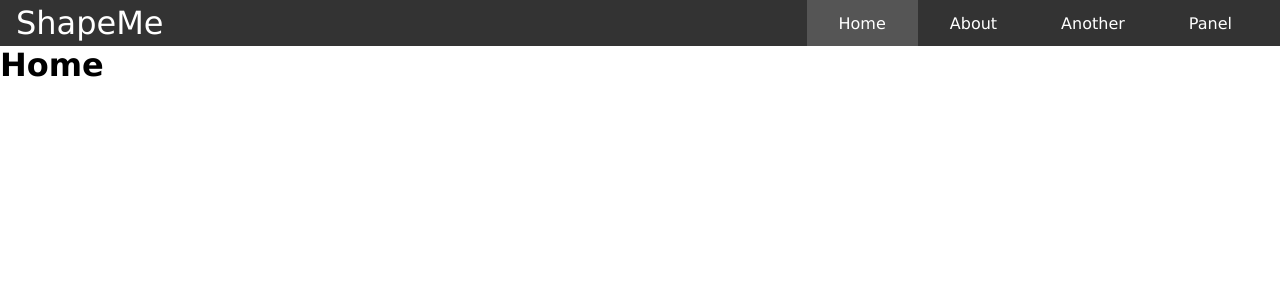
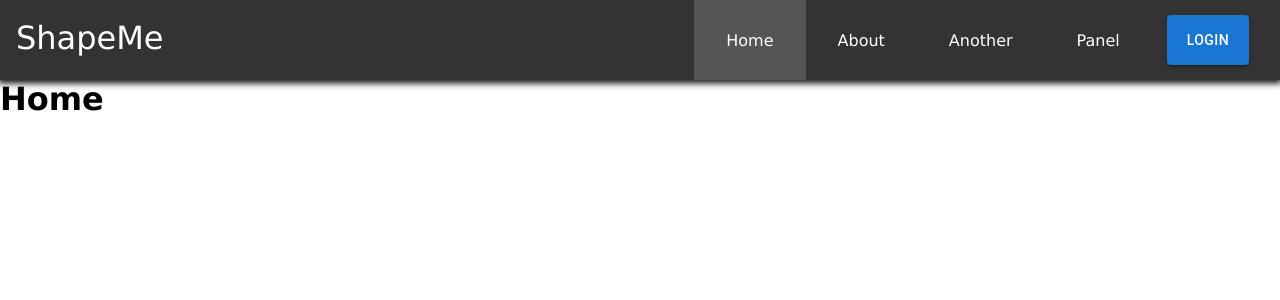
Before and after one commit to Kaloteeh/QuizMania, a React (Vite) app in the folder ShapeMe/: page / in a window 1280 px wide. Shown: the top 300 px of the page. Built offline with nearby package versions, Linux system fonts and the light colour scheme.

Commit message:
shtimi i login edhe nryshme t'vogla

```diff
--- a/ShapeMe/package.json
+++ b/ShapeMe/package.json
@@ -10,6 +10,9 @@
     "preview": "vite preview"
   },
   "dependencies": {
+    "@emotion/react": "^11.11.1",
+    "@emotion/styled": "^11.11.0",
+    "@mui/material": "^5.14.0",
     "react": "^18.2.0",
     "react-dom": "^18.2.0",
     "react-router-dom": "^6.14.1"
--- a/ShapeMe/src/header/Header.jsx
+++ b/ShapeMe/src/header/Header.jsx
@@ -1,19 +1,18 @@
 import './header.css'
 import {Link, useResolvedPath,useMatch} from 'react-router-dom'
+import Button from '@mui/material/Button';
 export default function Header(){
 
 return (
 <>
 <nav className="nav">
     <a href="/" className="site-title" id='title'>ShapeMe</a>
-
-
     <ul>
         <CustomLink to="/">Home </CustomLink>
         <CustomLink to="/about" >About </CustomLink>
         <CustomLink to="/another" >Another </CustomLink>
         <CustomLink to="/panel" >Panel</CustomLink>
-
+        <Button variant='contained' className='btn' style={{height:50,padding:20,margin:15}}>LOGIN</Button>
     </ul>
 </nav>
 </>
--- a/ShapeMe/src/header/header.css
+++ b/ShapeMe/src/header/header.css
@@ -13,25 +13,19 @@ body{
     display: flex;
     justify-content: space-between;
     align-items: stretch;
-    gap: 2rem;
+    /* gap: 2rem; */
     padding: 0 1rem;
+    box-shadow: 0px 1px 7px 2px black;
 }
 
 
-
 .nav ul {
-    padding: 0;
     margin: 0;
     list-style: none;
     display: flex;
 
 }
 
-
-
-.nav li{
-    position: relative;
-}
 .nav a {
     color: inherit;
     text-decoration: none;
@@ -39,20 +33,20 @@ body{
     /* padding: 0 2rem; */
     display: flex;
     align-items: center;
-    padding: 0.25rem 2rem
+    padding: 1.5rem 2rem
 
 }
 .site-title{
+    /* padding: 2rem 2rem; */
     font-size: 2rem;
 }
 #title{
-    padding: 0.25rem 0;
+    padding: 1.2rem 0;
 }
 .nav li.active {
     background-color: #555;
 }
 
 .nav li:hover{
-
     background-color: #777;
 }
```
Also changed, not shown: 1 other file (tests, documents, lock files or other folders).
